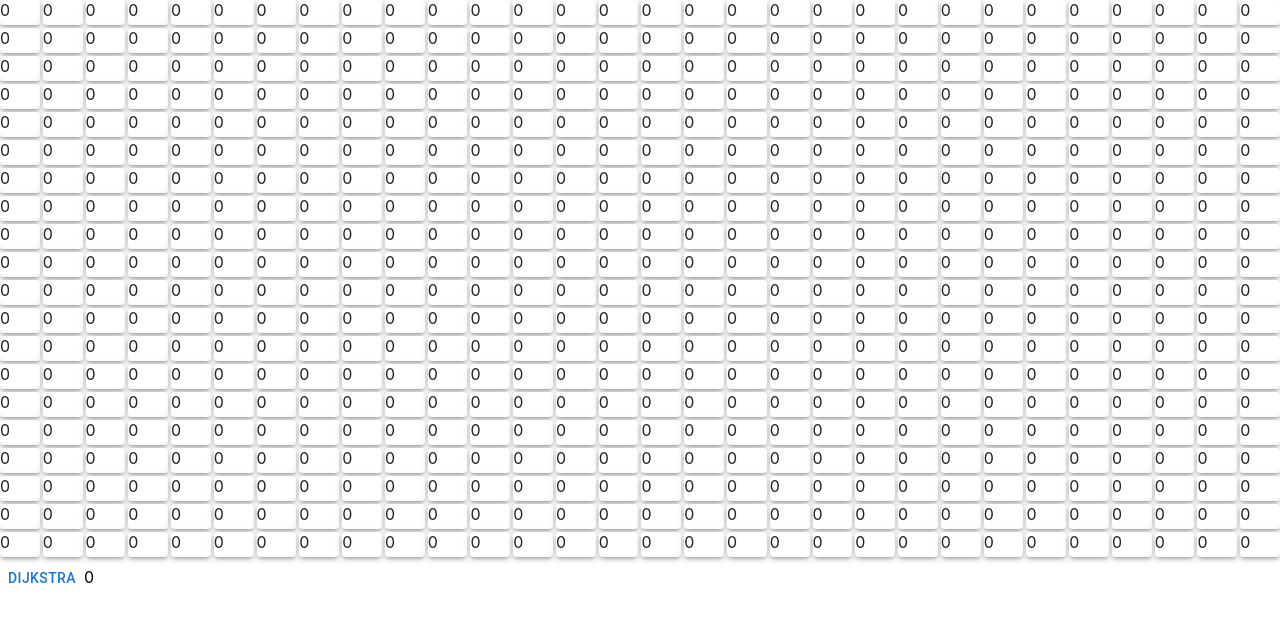
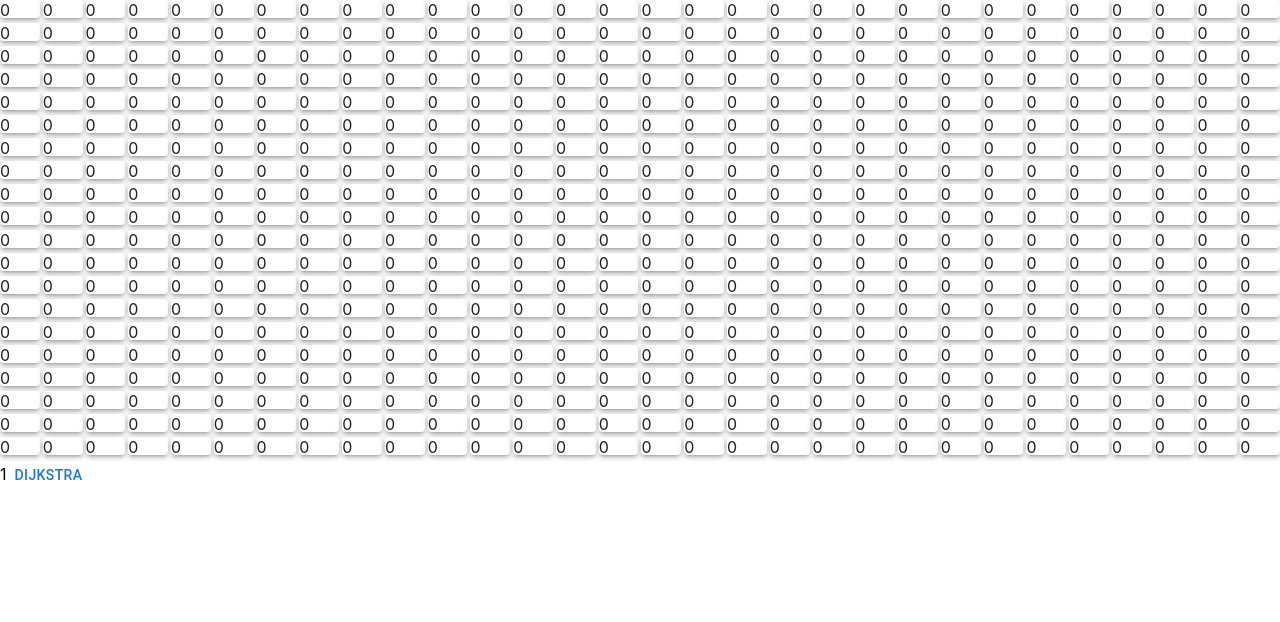
Before and after one commit to synziv/path-finding, a React (Create React App) app: page / in a window 1280 px wide. Shown: the top 622 px of the page. Built offline with nearby package versions, Linux system fonts and the light colour scheme.

Commit message:
changes cell generation. Now every cell i prerender

```diff
--- a/src/App.tsx
+++ b/src/App.tsx
@@ -1,4 +1,4 @@
-import React, { memo } from 'react';
+import React, { memo, useRef } from 'react';
 import './App.css';
 import Grid from '@mui/material/Grid';
 import { Box, Button, ListItem, Paper } from '@mui/material';
@@ -14,6 +14,9 @@ interface ICoor{
   y: number
 }
 
+let render_matrix:JSX.Element[] =[];
+let arrTest: JSX.Element[]=[];
+
 function App() {
   const height =20;
   const width =30;
@@ -23,9 +26,10 @@ function App() {
   const [rowUpdate, setRowUpdate] = useState(0);
   const [ready, setReady] = useState(false);
   const [matrix, setMatrix] = useState<number[][]>([]);
-  const [start, setStart] = useState<ICoor>({x:0, y:0});
+  const start = useRef({x:0, y:0});
   console.log("init");
 
+  //did mount
   useEffect(() => {
     for (let y = 0; y < height; y++) {
       matrix[y] = [];
@@ -35,7 +39,17 @@ function App() {
     }
     console.log(matrix);
     setReady(true);
+
   }, []);
+
+  useEffect(() => {
+    if(ready){
+      render_matrix =  gen_row();
+      console.log(render_matrix);
+      setNeedUpdate(needupdate => needupdate +1);
+    }
+
+  }, [ready]);
 
 
   const coorToFlat=(x:number, y:number, width:number)=>{
@@ -47,27 +61,35 @@ function App() {
   distances.fill(4294967295);
   parents.fill(-1);
 
-  const startFlat = coorToFlat(start.x, start.y,width);
+  const startFlat = coorToFlat(start.current.x, start.current.y,width);
   Q.push(startFlat,1);
   distances[startFlat] =0;
 
  }
 
  const updateMatrix=async (x:number, y:number)=>{
-    matrix[y][x] =1;
+    //matrix[y][x] =1;
+
+    updateRenderMatrixCell({x: x, y: y}, 1);
+    //setRowUpdate(y);
     setNeedUpdate(needupdate => needupdate +1);
-    //setRowUpdate(y);
     await new Promise(r => setTimeout(r, 0));
  }
+ const getIdFromCoor=(coor: ICoor)=>{
+   return (coor.y*width + coor.x);
+ }
+ const updateRenderMatrixCell=(coor:ICoor, newValue: number)=>{
+  matrix[coor.y][coor.x] = newValue;
+  render_matrix[getIdFromCoor(coor)] = <CellComponent key={coorToFlat(coor.x, coor.y, width)} x={coor.x} y={coor.y} cell={matrix[coor.y][coor.x]} child_onClick={cell_onClick} needUpdate={needupdate}/>
 
+ }
  const cell_onClick=(new_x:number, new_y:number)=>{
-  console.log("clicked");
-  console.log({x: new_x, y: new_y});
-  matrix[start.y][start.x] = 0;
-  //setRowUpdate(start.y);
-  matrix[new_y][new_x] =3;
-  //setRowUpdate(new_y);
-  setStart({x: new_x, y:new_y});
+  updateRenderMatrixCell({x: start.current.x, y: start.current.y}, 0);
+
+  updateRenderMatrixCell({x: new_x, y: new_y}, 3);
+  start.current = {x: new_x, y:new_y};
+
+  setNeedUpdate(needupdate => needupdate +1);
  }
 
   const dijkstra=async ()=>{
@@ -153,39 +175,31 @@ function App() {
 
 
   }
-  const arrTest: JSX.Element[]=[
-    <Button onClick={dijkstra}>Dijkstra1</Button>,
-    <Button onClick={dijkstra}>Dijkstra2</Button>,
-    <Button onClick={dijkstra}>Dijkstra3</Button>
-  ]
+
 
   const gen_row = () => {
-    if(ready){
       //console.log("gen_row");
       //console.log(matrix);
+      const arr=[]
       console.log("GEN*******************");
-      return (
-        matrix.map((row, y) =>
-          <div className="grid-parent">
-            {
-              row.map((cell, x) =>
-                <CellComponent key={x} x={x} y={y} cell={cell} child_onClick={cell_onClick} />
-              )
-            }
-          </div>
+      for(let y =0; y<height; y++){
+        for(let x =0; x<width; x++){
+          arr.push(
+            <CellComponent key={coorToFlat(x, y, width)} x={x} y={y} cell={matrix[y][x]} child_onClick={cell_onClick} needUpdate={needupdate}/>
+          )
+        }
+      }
+      return(arr);
+  }
+    return(
+      <div>
+        <div className='grid-parent'>
+          {render_matrix}
+        </div>
+        {needupdate}
+        <Button onClick={dijkstra}>Dijkstra</Button>
+      </div>
 
-
-        ))
-    }
-  }
-
-
-    return(
-      <div className='grid-container'>
-          {gen_row()}
-        <Button onClick={dijkstra}>Dijkstra</Button>
-        {needupdate}
-      </div>
 
     )
 
--- a/src/CellComponent.tsx
+++ b/src/CellComponent.tsx
@@ -5,13 +5,15 @@ interface ICellComponentProps{
     x:number,
     y:number,
     cell:number,
-    child_onClick: Function
+    child_onClick: Function,
+    needUpdate: number
 };
 
 
 
 class CellComponent extends React.Component<ICellComponentProps> {
     shouldComponentUpdate(nextProps:ICellComponentProps) {
+        console.log("should update");
         return nextProps.cell !== this.props.cell ? true: false;
     }
     getClassName=(v:number)=>{
@@ -25,6 +27,7 @@ class CellComponent extends React.Component<ICellComponentProps> {
         return (
                 <Paper onClick={()=>this.props.child_onClick(this.props.x, this.props.y)} elevation={3} className={this.getClassName(this.props.cell)}>
                     <span>0</span>
+
                 </Paper>
         );
     }
--- a/src/RowComponent.tsx
+++ b/src/RowComponent.tsx
@@ -17,11 +17,11 @@ class RowComponent extends React.Component<IRowComponentProps> {
         console.log("render row "+this.props.y);
         return (
             <div className="grid-parent">
-              {
+              {/* {
                 this.props.row.map((cell, x) =>
                     <CellComponent key={x} x={x} y={this.props.y} cell={cell} child_onClick={this.props.child_onClick}/>
                 )
-              }
+              } */}
             </div>
           );
     }
```
